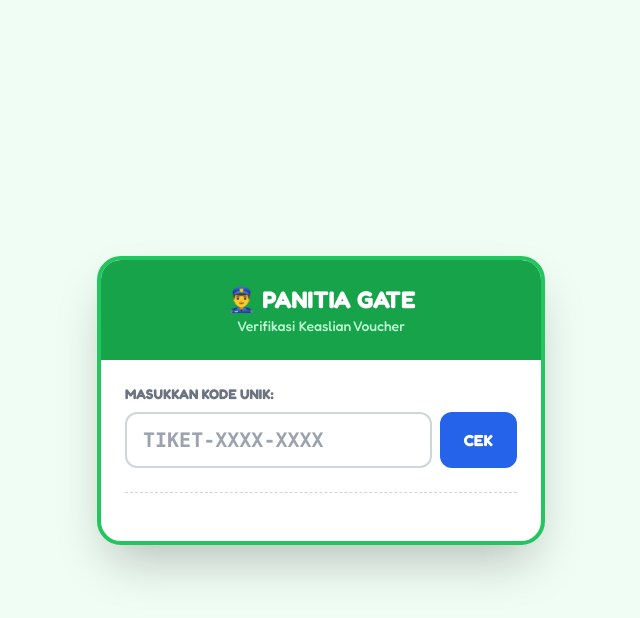
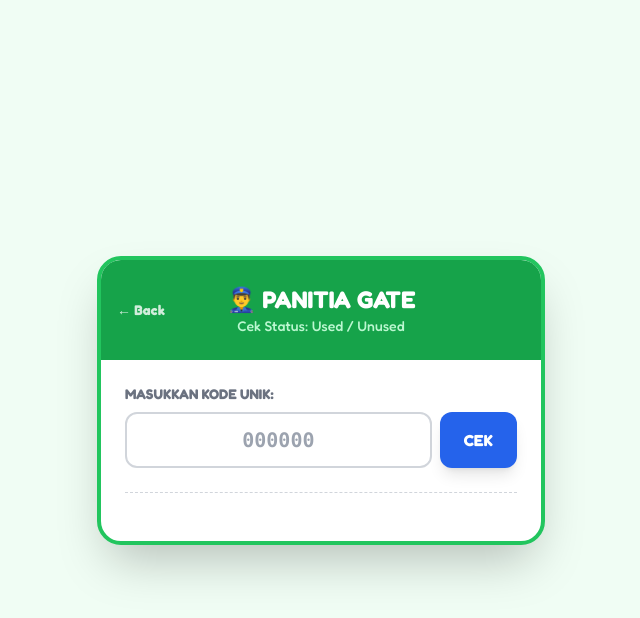
Before and after one commit to HamzahCihuy/bukitjarun, a PHP site: page /admin/input/input-ticket.php in a window 1280 px wide. Shown: the top 618 px of the page, without its empty margins (319-959 px from the left). Run offline with PHP 8.4, Linux system fonts and the light colour scheme; the visitor is signed in with stand-in values (Sample User, id 1); some libraries are stand-ins or nearby versions.

Commit message:
Update input-ticket.php

```diff
--- a/admin/input/input-ticket.php
+++ b/admin/input/input-ticket.php
@@ -1,38 +1,60 @@
 <?php
 session_start();
-if (!isset($_SESSION['admin_logged_in']) && $_SESSION['admin_logged_in'] === true) {
-    header("Location: index.php");
+
+// Cek Login Admin
+if (!isset($_SESSION['admin_logged_in']) || $_SESSION['admin_logged_in'] !== true) {
+    header("Location: ../../admin/login.php");
     exit;
 }
-include '../../db/koneksi.php';
+
+// 1. KONEKSI DATABASE (Mundur 2 langkah)
+if (file_exists('../../db/koneksi.php')) {
+    include '../../db/koneksi.php';
+} elseif (file_exists('../../../db/koneksi.php')) {
+    include '../../../db/koneksi.php';
+} else {
+    die("Koneksi database tidak ditemukan.");
+}
+
 $message = "";
 $ticket_data = null;
 
-// Jika Panitia Scan/Submit Kode
+// 2. LOGIKA CEK KODE (PANITIA SCAN)
 if (isset($_POST['check_code'])) {
-    $input_code = mysqli_real_escape_string($conn, $_POST['code']);
+    // Bersihkan input
+    $input_code = preg_replace('/[^a-zA-Z0-9-]/', '', $_POST['code']);
 
-    // Cari Kode di DB
-    $query = "SELECT * FROM tickets WHERE kode_unik = '$input_code'";
-    $result = mysqli_query($conn, $query);
+    try {
+        $stmt = $pdo->prepare("SELECT * FROM tickets WHERE kode_unik = ?");
+        $stmt->execute([$input_code]);
+        $ticket_data = $stmt->fetch(PDO::FETCH_ASSOC);
 
-    if (mysqli_num_rows($result) > 0) {
-        $ticket_data = mysqli_fetch_assoc($result);
-    } else {
-        $message = "<div class='bg-red-100 text-red-700 p-4 rounded-xl font-bold mb-4 text-center'>❌ KODE TIDAK DITEMUKAN / PALSU!</div>";
+        if (!$ticket_data) {
+            $message = "<div class='bg-red-100 text-red-700 p-4 rounded-xl font-bold mb-4 text-center border border-red-400'>❌ KODE TIDAK DITEMUKAN!</div>";
+        }
+    } catch (PDOException $e) {
+        $message = "Error: " . $e->getMessage();
     }
 }
 
-// Jika Panitia Klik Tombol "Berikan Hadiah" (Finalisasi)
+// 3. LOGIKA KLAIM HADIAH / GANTI STATUS KE 'USED'
 if (isset($_POST['claim_reward'])) {
-    $claim_code = mysqli_real_escape_string($conn, $_POST['claim_code']);
+    $claim_code = $_POST['claim_code'];
 
-    // Update status jadi USED
-    $update = "UPDATE tickets SET status = 'used', waktu_klaim = NOW() WHERE kode_unik = '$claim_code'";
-    if (mysqli_query($conn, $update)) {
-        $message = "<div class='bg-green-100 text-green-700 p-4 rounded-xl font-bold mb-4 text-center animate-bounce'>✅ BERHASIL! HADIAH TELAH DIBERIKAN.</div>";
-    } else {
-        $message = "Error DB.";
+    try {
+        // UPDATE STATUS JADI 'used'
+        $stmt = $pdo->prepare("UPDATE tickets SET status = 'used' WHERE kode_unik = ?");
+
+        if ($stmt->execute([$claim_code])) {
+            $message = "<div class='bg-green-100 text-green-700 p-4 rounded-xl font-bold mb-4 text-center animate-bounce border border-green-400'>✅ BERHASIL! STATUS TIKET SEKARANG 'USED'.</div>";
+
+            // Refresh data
+            $stmt = $pdo->prepare("SELECT * FROM tickets WHERE kode_unik = ?");
+            $stmt->execute([$claim_code]);
+            $ticket_data = $stmt->fetch(PDO::FETCH_ASSOC);
+        }
+    } catch (PDOException $e) {
+        $message = "Error DB: " . $e->getMessage();
     }
 }
 ?>
@@ -50,9 +72,11 @@ if (isset($_POST['claim_reward'])) {
 <body class="flex items-center justify-center min-h-screen p-4">
 
     <div class="w-full max-w-md bg-white rounded-3xl shadow-2xl overflow-hidden border-4 border-green-500">
-        <div class="bg-green-600 p-6 text-center">
+
+        <div class="bg-green-600 p-6 text-center relative">
+            <a href="../../admin/index.php" class="absolute left-4 top-1/2 -translate-y-1/2 text-white/80 hover:text-white text-sm font-bold">← Back</a>
             <h1 class="text-white text-2xl font-black uppercase">👮‍♂️ Panitia Gate</h1>
-            <p class="text-green-200 text-sm">Verifikasi Keaslian Voucher</p>
+            <p class="text-green-200 text-sm">Cek Status: Used / Unused</p>
         </div>
 
         <div class="p-6">
@@ -61,54 +85,63 @@ if (isset($_POST['claim_reward'])) {
             <form method="POST" class="mb-6">
                 <label class="block text-gray-500 text-sm font-bold mb-2">MASUKKAN KODE UNIK:</label>
                 <div class="flex gap-2">
-                    <input type="text" name="code" class="w-full border-2 border-gray-300 rounded-xl px-4 py-3 text-xl font-mono uppercase font-bold focus:border-green-500 outline-none" placeholder="TIKET-XXXX-XXXX" required value="<?= isset($_POST['code']) ? $_POST['code'] : '' ?>">
-                    <button type="submit" name="check_code" class="bg-blue-600 text-white px-6 rounded-xl font-bold hover:bg-blue-700">CEK</button>
+                    <input type="text" name="code" class="w-full border-2 border-gray-300 rounded-xl px-4 py-3 text-xl font-mono uppercase font-bold focus:border-green-500 outline-none text-center"
+                           placeholder="000000" maxlength="6" required
+                           value="<?= isset($_POST['code']) ? htmlspecialchars($_POST['code']) : '' ?>">
+                    <button type="submit" name="check_code" class="bg-blue-600 text-white px-6 rounded-xl font-bold hover:bg-blue-700 shadow-lg">CEK</button>
                 </div>
             </form>
 
             <hr class="border-dashed border-gray-300 my-6">
 
             <?php if ($ticket_data): ?>
-                <div class="bg-gray-50 p-4 rounded-xl border border-gray-200">
-                    <div class="text-center mb-4">
-                        <p class="text-gray-400 text-xs uppercase">Pemilik Tiket</p>
-                        <h2 class="text-2xl font-black text-gray-800"><?= $ticket_data['nama_peserta'] ?></h2>
+                <div class="bg-gray-50 p-6 rounded-2xl border border-gray-200 shadow-inner">
+                    <div class="text-center mb-6">
+                        <p class="text-gray-400 text-xs uppercase font-bold tracking-widest">Pemilik Tiket</p>
+                        <h2 class="text-3xl font-black text-gray-800 leading-tight"><?= htmlspecialchars($ticket_data['nama_peserta']) ?></h2>
+                        <p class="text-sm text-gray-500 mt-1 font-mono"><?= htmlspecialchars($ticket_data['no_hp']) ?></p>
                     </div>
 
-                    <div class="grid grid-cols-2 gap-4 mb-4 text-sm">
-                        <div>
-                            <p class="text-gray-400 text-xs">Misi</p>
-                            <p class="font-bold text-gray-700"><?= $ticket_data['misi'] ?></p>
+                    <div class="bg-white p-4 rounded-xl border border-gray-100 mb-6">
+                        <div class="flex justify-between items-center mb-2 border-b border-gray-100 pb-2">
+                            <span class="text-gray-400 text-xs font-bold uppercase">Misi Selesai</span>
+                            <span class="font-bold text-gray-700 text-right text-sm"><?= htmlspecialchars($ticket_data['misi']) ?></span>
                         </div>
-                        <div>
-                            <p class="text-gray-400 text-xs">Dibuat</p>
-                            <p class="font-bold text-gray-700"><?= date('H:i d/m', strtotime($ticket_data['waktu_dibuat'])) ?></p>
+                        <div class="flex justify-between items-center">
+                            <span class="text-gray-400 text-xs font-bold uppercase">Tanggal Dibuat</span>
+                            <span class="font-bold text-gray-700 text-sm"><?= date('d M Y, H:i', strtotime($ticket_data['waktu_dibuat'])) ?></span>
                         </div>
                     </div>
 
                     <div class="text-center">
-                        <?php if ($ticket_data['status'] == 'unused'): ?>
 
-                            <div class="bg-green-100 text-green-700 px-4 py-2 rounded-full font-black inline-block mb-4 text-lg border-2 border-green-500">
-                                ✨ VALID - BELUM DIPAKAI
+                        <?php if ($ticket_data['status'] == 'unused' || $ticket_data['status'] == 'active'): ?>
+                            <div class="bg-green-100 text-green-700 px-6 py-2 rounded-full font-black inline-block mb-6 text-sm border border-green-300 shadow-sm animate-pulse uppercase">
+                                ✨ Status: UNUSED (Aman)
                             </div>
 
-                            <form method="POST">
-                                <input type="hidden" name="claim_code" value="<?= $ticket_data['kode_unik'] ?>">
-                                <button type="submit" name="claim_reward" class="w-full bg-green-600 hover:bg-green-700 text-white font-bold py-4 rounded-xl text-xl shadow-lg transform active:scale-95 transition">
-                                    🎁 BERIKAN HADIAH
+                            <form method="POST" onsubmit="return confirm('Yakin ingin menukarkan tiket ini? Status akan berubah jadi USED.');">
+                                <input type="hidden" name="claim_code" value="<?= htmlspecialchars($ticket_data['kode_unik']) ?>">
+                                <input type="hidden" name="code" value="<?= htmlspecialchars($ticket_data['kode_unik']) ?>">
+                                <input type="hidden" name="check_code" value="1">
+
+                                <button type="submit" name="claim_reward" class="w-full bg-gradient-to-r from-green-500 to-emerald-600 hover:from-green-600 hover:to-emerald-700 text-white font-bold py-4 rounded-xl text-xl shadow-xl transform active:scale-95 transition flex items-center justify-center gap-2">
+                                    <span>🎁 TUKARKAN (SET USED)</span>
                                 </button>
                             </form>
 
                         <?php else: ?>
 
-                            <div class="bg-red-100 text-red-600 px-4 py-2 rounded-full font-black inline-block mb-2 text-lg border-2 border-red-500">
-                                ⚠️ SUDAH DIPAKAI!
+                            <div class="bg-red-100 text-red-600 px-6 py-2 rounded-full font-black inline-block mb-4 text-sm border border-red-300 uppercase">
+                                ⚠️ Status: USED (Sudah Dipakai)
                             </div>
-                            <p class="text-red-500 text-sm font-bold">
-                                Diklaim pada: <?= date('d M Y, H:i', strtotime($ticket_data['waktu_klaim'])) ?>
-                            </p>
-                            <p class="text-gray-400 text-xs mt-2">Jangan berikan hadiah lagi.</p>
+
+                            <div class="bg-white p-3 rounded-lg border border-red-100 text-center">
+                                <p class="text-xs text-gray-400 uppercase font-bold">Data Database</p>
+                                <p class="text-red-500 font-bold text-lg uppercase"><?= $ticket_data['status'] ?></p>
+                            </div>
+
+                            <p class="text-gray-400 text-xs mt-4 italic font-bold">⛔ JANGAN BERIKAN HADIAH LAGI.</p>
 
                         <?php endif; ?>
                     </div>
@@ -119,5 +152,4 @@ if (isset($_POST['claim_reward'])) {
     </div>
 
 </body>
-
 </html>
```
